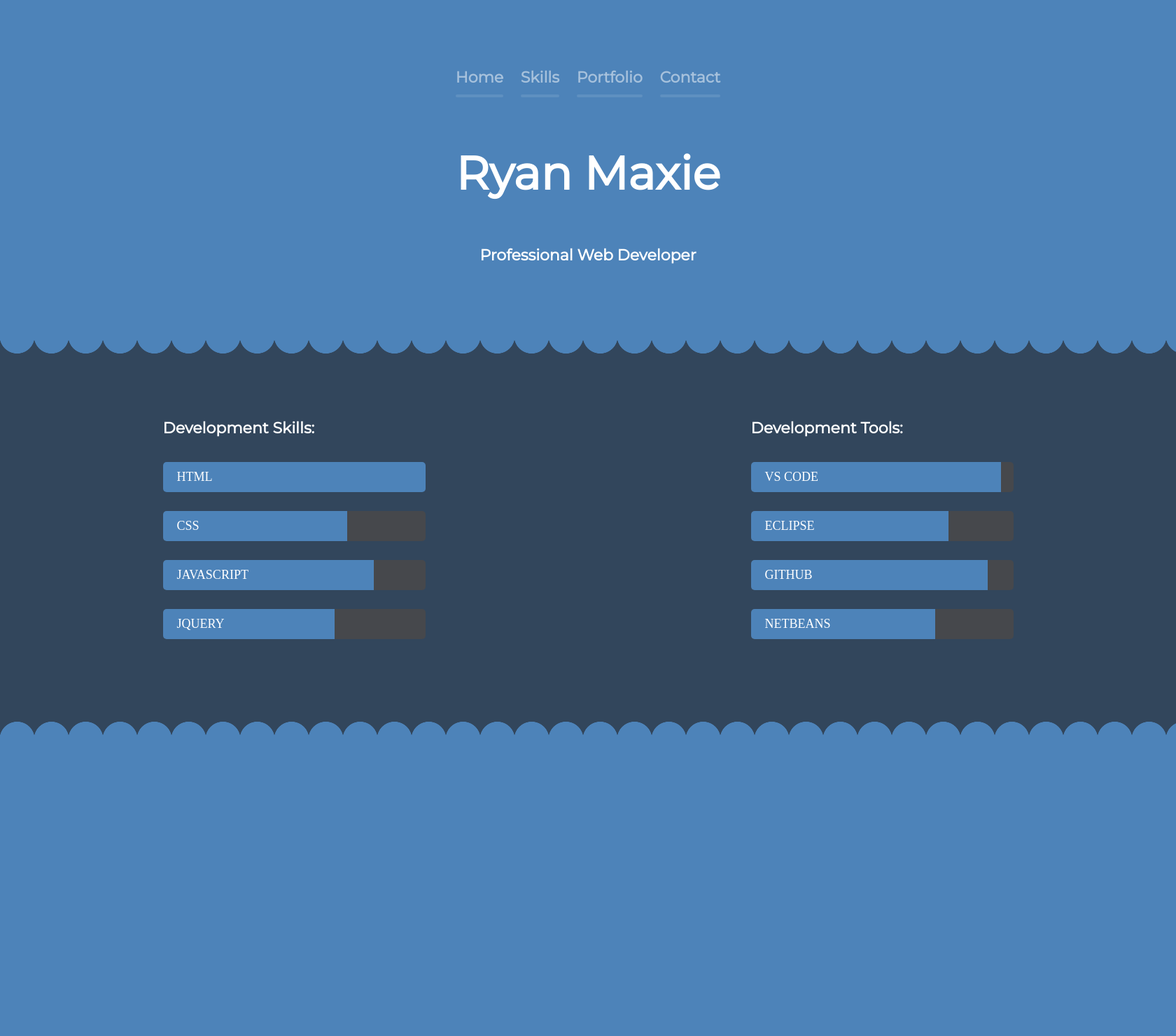
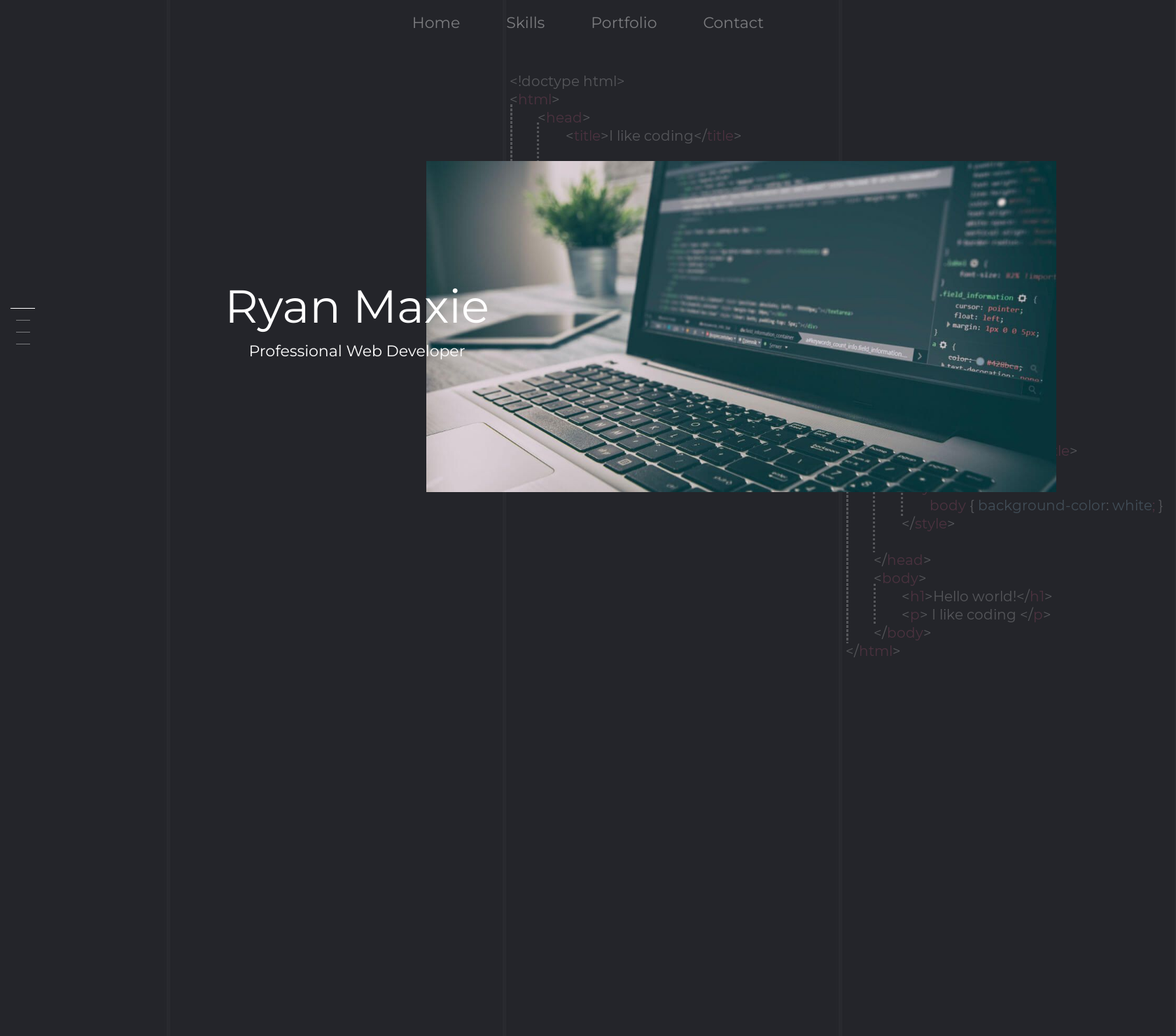
Before and after one commit to RyanMaxiemus/RyanMaxiemus.github.io, a PHP site: page / in a window 1680 px wide. Shown: the top 1480 px of the page at 70% size. Before the commit the page ends 1050 px from the top, so only its background shows below. Run offline with PHP 8.4, Linux system fonts and the light colour scheme; some libraries are stand-ins or nearby versions.

Commit message:
Revamped website

```diff
--- a/index.html
+++ b/index.html
@@ -8,107 +8,126 @@
     <head>
         <meta charset="utf-8" />
         <meta http-equiv="X-UA-Compatible" content="IE=edge" />
-        <title>Ryan Maxie</title>
-        <meta name="description" content="Ryan Maxie Web Developer Portfolio" />
+        <title>Ryan Maxie Portfolio</title>
+        <meta name="description" content="Ryan Maxie's Portfolio" />
         <meta name="viewport" content="width=device-width, initial-scale=1" />
+
+        <!-- Latest compiled and minified Bootstrap 4 CSS -->
+        <link
+            rel="stylesheet"
+            href="https://maxcdn.bootstrapcdn.com/bootstrap/4.0.0/css/bootstrap.min.css"
+            integrity="sha384-Gn5384xqQ1aoWXA+058RXPxPg6fy4IWvTNh0E263XmFcJlSAwiGgFAW/dAiS6JXm"
+            crossorigin="anonymous"
+        />
+
+        <!-- Styles for site -->
         <link rel="stylesheet" href="resources/css/main.css" />
     </head>
     <body>
         <!--[if lt IE 7]>
             <p class="browsehappy">
                 You are using an <strong>outdated</strong> browser. Please
-                <a href="#">upgrade your browser</a> to improve your experience.
+                <a href="https://www.google.com/chrome/"
+                    >upgrade your browser</a
+                >
+                to improve your experience.
             </p>
         <![endif]-->
 
-        <div class="container">
-            <div class="top-container">
-                <header>
-                    <div class="nav">
-                        <div class="nav-links">
-                            <a href="#home"
-                                >Home
-                                <hr class="link-line"
-                            /></a>
-                            <a href="#skills"
-                                >Skills
-                                <hr class="link-line"
-                            /></a>
-                            <a href="#portfolio"
-                                >Portfolio
-                                <hr class="link-line"
-                            /></a>
-                            <a href="#contact"
-                                >Contact
-                                <hr class="link-line"
-                            /></a>
-                        </div>
-                    </div>
-                </header>
-                <div>
-                    <h1>Ryan Maxie</h1>
-                </div>
-                <div>
-                    <h2>Professional Web Developer</h2>
+        <!-- Images for background -->
+        <img
+            id="bg-code-top-center"
+            src="resources/images/bgCode.png"
+            alt="Code example for background"
+        />
+        <img
+            id="bg-code-bottom-right"
+            src="resources/images/bgCode.png"
+            alt="Code example for background"
+        />
+        <header>
+        <!-- Navigation Bar -->
+        <nav id="nav-bar" class="navbar fixed-top navbar-expand-md">
+            <!-- Button While Collapsed -->
+            <button
+                type="button"
+                class="navbar-toggler navbar-dark"
+                data-toggle="collapse"
+                data-target="#navbarCollapse"
+            >
+                <span class="navbar-toggler-icon"></span>
+            </button>
+            <!-- Navigation Links -->
+            <div class="collapse navbar-collapse" id="navbarCollapse">
+                <div class="navbar-nav mx-auto">
+                    <a
+                        id="home-link"
+                        href="#home"
+                        class="nav-item nav-link"
+                        >Home<hr></a
+                    >
+                    <a
+                        id="skills-link"
+                        href="#skills"
+                        class="nav-item nav-link"
+                        >Skills<hr></a
+                    >
+                    <a
+                        id="portfolio-link"
+                        href="#portfolio"
+                        class="nav-item nav-link"
+                        >Portfolio<hr></a
+                    >
+                    <a
+                        id="contact-link"
+                        href="#contact"
+                        class="nav-item nav-link"
+                        >Contact<hr></a
+                    >
                 </div>
             </div>
-            <!-- begin Separator -->
-            <div class="scallop-down"></div>
-            <!-- end Separator -->
-            <div class="bottom-container">
-                <div id="skills">
-                    <h2>Development Skills:</h2>
-                    <ul>
-                        <li>
-                            <span id="html-prog">HTML</span>
-                        </li>
-                        <li>
-                            <span id="css-prog">CSS</span>
-                        </li>
-                        <li>
-                            <span id="js-prog">JavaScript</span>
-                        </li>
-                        <li>
-                            <span id="jquery-prog">jQuery</span>
-                        </li>
-                    </ul>
-                </div>
-                <div id="tools">
-                    <h2>Development Tools:</h2>
-                    <ul>
-                        <li>
-                            <span id="vscode-prog">VS Code</span>
-                        </li>
-                        <li>
-                            <span id="eclipse-prog">Eclipse</span>
-                        </li>
-                        <li>
-                            <span id="github-prog">Github</span>
-                        </li>
-                        <li>
-                            <span id="netbeans-prog">NetBeans</span>
-                        </li>
-                    </ul>
-                </div>
+        </nav>
+        <!-- End of Navigation Bar -->
+        </header>
+
+        <div id="home">
+            <div id="nav-lines">
+                <hr id="home-line" class="nav-line active">
+                <hr id="skills-line" class="nav-line">
+                <hr id="portfolio-line" class="nav-line">
+                <hr id="contact-line" class="nav-line">
+            </div>
+            <div id="page-title">
+                <h1>Ryan Maxie</h1>
+                <p>Professional Web Developer</p>
+            </div>
+            <div>
+                <img
+                    id="home-img"
+                    src="resources/images/web-dev.jpg"
+                    alt="Laptop on desk"
+                />
             </div>
         </div>
-        <div class="scallop-up"></div>
-        <div class="top-container"></div>
 
+        <!-- jQuery Library -->
+        <script src="https://cdnjs.cloudflare.com/ajax/libs/jquery/3.4.1/jquery.min.js"></script>
+
+        <!-- Popper Library -->
         <script
-            src="https://code.jquery.com/jquery-3.3.1.slim.min.js"
-            integrity="sha384-q8i/X+965DzO0rT7abK41JStQIAqVgRVzpbzo5smXKp4YfRvH+8abtTE1Pi6jizo"
+            src="https://cdnjs.cloudflare.com/ajax/libs/popper.js/1.12.9/umd/popper.min.js"
+            integrity="sha384-ApNbgh9B+Y1QKtv3Rn7W3mgPxhU9K/ScQsAP7hUibX39j7fakFPskvXusvfa0b4Q"
             crossorigin="anonymous"
         ></script>
+
+        <!-- Bootstrap 4 Library -->
         <script
-            src="https://cdnjs.cloudflare.com/ajax/libs/popper.js/1.14.7/umd/popper.min.js"
-            integrity="sha384-UO2eT0CpHqdSJQ6hJty5KVphtPhzWj9WO1clHTMGa3JDZwrnQq4sF86dIHNDz0W1"
+            src="https://maxcdn.bootstrapcdn.com/bootstrap/4.0.0/js/bootstrap.min.js"
+            integrity="sha384-JZR6Spejh4U02d8jOt6vLEHfe/JQGiRRSQQxSfFWpi1MquVdAyjUar5+76PVCmYl"
             crossorigin="anonymous"
         ></script>
-        <script
-            src="https://stackpath.bootstrapcdn.com/bootstrap/4.3.1/js/bootstrap.min.js"
-            integrity="sha384-JjSmVgyd0p3pXB1rRibZUAYoIIy6OrQ6VrjIEaFf/nJGzIxFDsf4x0xIM+B07jRM"
-            crossorigin="anonymous"
-        ></script>
+
+        <!-- Script for site's JavaScript -->
+        <script src="resources/js/main.js"></script>
     </body>
 </html>
--- a/resources/css/main.css
+++ b/resources/css/main.css
@@ -1,29 +1,199 @@
 @import url('https://fonts.googleapis.com/css?family=Montserrat&display=swap');
 
-/* Variables */
-:root {
-    --bgLightBlue: #4d83b9;
-    --bgDarkBlue: #32465c;
+/* Set page margin and padding, fonts & background image */
+body {
+    margin: 0;
+    padding: 0;
+    color: white;
+    font-family: 'Montserrat', sans-serif;
+    background-image: url(../images/background.jpg);
+
+
+
+
+
+
+
+
+
+
+    height: 5000px;
 }
 
-body {
-    margin: 0px;
-    color: white;
-    font-family: 'Montserrat', sans-serif;
+/* Background code images placement */
+#bg-code-top-center {
+    position: absolute;
+    top: 100px;
+    left: 725px;
+
+    animation: slideInFromTop 1s ease-out 0s 1;
+    -webkit-animation: slideInFromTop 1s ease-out 0s 1;
+}
+
+#bg-code-bottom-right {
+    position: absolute;
+    top: 550px;
+    left: 1205px;
+
+    -webkit-animation: slideInFromBottom 1s ease-out 0s 1;
+    -moz-animation: slideInFromBottom 1s ease-out 0s 1;
+    -o-animation: slideInFromBottom 1s ease-out 0s 1;
+    animation: slideInFromBottom 1s ease-out 0s 1;
+}
+
+/* Animations */
+@keyframes slideInFromTop {
+    0% {
+        transform: translateY(-200%);
+    }
+    100% {
+        transform: translateY(0);
+    }
+}
+
+@-webkit-keyframes slideInFromTop {
+    0% {
+        transform: translateY(-200%);
+    }
+    100% {
+        transform: translateY(0);
+    }
+}
+
+@-moz-keyframes slideInFromTop {
+    0% {
+        transform: translateY(-200%);
+    }
+    100% {
+        transform: translateY(0);
+    }
+}
+
+@-o-keyframes slideInFromTop {
+    0% {
+        transform: translateY(-200%);
+    }
+    100% {
+        transform: translateY(0);
+    }
+}
+
+@keyframes slideInFromBottom {
+    0% {
+        transform: translateY(200%);
+    }
+    100% {
+        transform: translateY(0);
+    }
+}
+
+@-webkit-keyframes slideInFromBottom {
+    0% {
+        transform: translateY(200%);
+    }
+    100% {
+        transform: translateY(0);
+    }
+}
+
+@-moz-keyframes slideInFromBottom {
+    0% {
+        transform: translateY(200%);
+    }
+    100% {
+        transform: translateY(0);
+    }
+}
+
+@-o-keyframes slideInFromBottom {
+    0% {
+        transform: translateY(200%);
+    }
+    100% {
+        transform: translateY(0);
+    }
+}
+
+@keyframes slideInFromLeft {
+    0% {
+        transform: translateX(-500%);
+    }
+    100% {
+        transform: translateX(0);
+    }
+}
+
+@-webkit-keyframes slideInFromLeft {
+    0% {
+        transform: translateX(-500%);
+    }
+    100% {
+        transform: translateX(0);
+    }
+}
+
+@-moz-keyframes slideInFromLeft {
+    0% {
+        transform: translateX(-500%);
+    }
+    100% {
+        transform: translateX(0);
+    }
+}
+
+@-o-keyframes slideInFromLeft {
+    0% {
+        transform: translateX(-500%);
+    }
+    100% {
+        transform: translateX(0);
+    }
+}
+
+@keyframes grow {
+    0% {
+        width: 0;
+    }
+    100% {
+        width: 900px;
+    }
+}
+
+@-webkit-keyframes grow {
+    0% {
+        width: 0;
+    }
+    100% {
+        width: 900px;
+    }
+}
+
+@-moz-keyframes grow {
+    0% {
+        width: 0;
+    }
+    100% {
+        width: 900px;
+    }
+}
+
+@-o-keyframes grow {
+    0% {
+        width: 0;
+    }
+    100% {
+        width: 900px;
+    }
 }
 
 /* Navigation Bar */
-.nav > .nav-links {
-    font-size: 18px;
-}
-
-.nav > .nav-links > a {
-    display: inline-block;
-    padding: 13px 10px 13px 10px;
-    text-decoration: none;
-    color: rgba(255, 255, 255, 0.5);
+#home-link,
+#skills-link,
+#portfolio-link,
+#contact-link {
+    margin: 0 25px;
+    color: rgba(255, 255, 255, 0.4);
     font-size: 22px;
-    font-weight: bold;
 
     /* Transition out of transperency */
     -webkit-transition: color 1s ease-out;
@@ -32,14 +202,15 @@ body {
     transition: color 1s ease-out;
 }
 
-/* When navigation link is hovered over change transperency of link */
-.nav > .nav-links > a:hover {
+#home-link:hover,
+#skills-link:hover,
+#portfolio-link:hover,
+#contact-link:hover {
     color: rgba(255, 255, 255, 1);
 }
 
-hr {
-    border: 2px solid rgba(255, 255, 255, 0.1);
-    border-radius: 5px;
+.nav-link > hr {
+    border-color: rgba(255, 255, 255, 0);
 
     /* Transition out of transperency */
     -webkit-transition: border-color 1s ease-out;
@@ -48,137 +219,77 @@ hr {
     transition: border-color 1s ease-out;
 }
 
-/* When navigation link is hovered over change transperency of hr */
-a:hover hr {
+.nav-link:hover > hr {
     border-color: rgba(255, 255, 255, 1);
 }
 
-/* Page containers' styles */
-.top-container {
-    display: flex;
-    flex-direction: column;
-    justify-content: center;
-    min-height: 60vh;
-    width: 100%;
-    align-items: center;
-    background: var(--bgLightBlue);
+/* Navigation Lines */
+#nav-lines {
+    align-self: center;
+
+    position: fixed;
+    left: 15px;
 }
 
-.bottom-container {
-    display: flex;
-    justify-content: space-around;
-    background: var(--bgDarkBlue);
+.nav-line {
+    width: 20px;
+    border-color: rgba(255, 255, 255, 0.4);
 }
 
-/* Dividers */
-.scallop-down {
-    height: 100px;
-    width: 100%;
-    background: -webkit-gradient(
-        radial,
-        50% 0,
-        10,
-        50% 0,
-        40,
-        from(#4d83b9),
-        color-stop(0.49, #4d83b9),
-        color-stop(0.51, #32465c),
-        to(#32465c)
-    );
-    -webkit-background-size: 49px 100%;
+.active {
+    border-color: rgba(255, 255, 255, 1);
+    width: 35px;
+
+
+    /*
+    *
+    * CHECK THIS
+    *
+    */
+
+    /* Transition to full width */
+    -webkit-transition: width 1s ease-out;
+    -moz-transition: width 1s ease-out;
+    -o-transition: width 1s ease-out;
+    transition: width 1s ease-out;
 }
 
-.scallop-up {
-    height: 100px;
-    width: 100%;
-    background: -webkit-gradient(
-        radial,
-        50% 100%,
-        10,
-        50% 100%,
-        40,
-        from(#4d83b9),
-        color-stop(0.49, #4d83b9),
-        color-stop(0.51, #32465c),
-        to(#32465c)
-    );
-    -webkit-background-size: 49px 100%;
+/* Home Section */
+#home {
+    display: flex;
+    justify-content: center;
+
+    position: relative;
+    top: 230px;
 }
 
-h1 {
+#page-title {
+    position: relative;
+    right: -150px;
+
+    align-self: center;
+
+    -webkit-animation: slideInFromLeft 1s ease-out 0s 1;
+    -moz-animation: slideInFromLeft 1s ease-out 0s 1;
+    -o-animation: slideInFromLeft 1s ease-out 0s 1;
+    animation: slideInFromLeft 1s ease-out 0s 1;
+}
+
+#home-img {
+    margin-left: 60px;
+    width: 900px;
+
+    -webkit-animation: grow 1s ease-out 0s 1;
+    -moz-animation: grow 1s ease-out 0s 1;
+    -o-animation: grow 1s ease-out 0s 1;
+    animation: grow 1s ease-out 0s 1;
+}
+
+#page-title > h1 {
     font-size: 66px;
 }
-h2 {
+
+#page-title > p {
+    text-align: center;
     font-size: 22px;
-    font-weight: bold;
 }
-
-#skills,
-#tools {
-    display: flex;
-    flex-direction: column;
-}
-
-/* Progress Bars */
-#skills > ul,
-#tools > ul {
-    list-style: none;
-    padding: 0;
-}
-
-#tools ul li,
-#skills ul li {
-    width: 375px;
-    overflow: hidden;
-    height: 43px;
-    line-height: 43px;
-    background: #46484c;
-    border-radius: 5px;
-    margin: 0 0 27px;
-}
-
-#tools ul li span,
-#skills ul li span {
-    background: var(--bgLightBlue);
-    color: #fff;
-    text-transform: uppercase;
-    display: block;
-    font-family: 'novecentosanswide';
-    font-weight: normal;
-    font-size: 18px;
-    padding: 0 0 0 20px;
-}
-
-/* Skills Progress */
-#html-prog {
-    width: 100%;
-}
-
-#css-prog {
-    width: 65%;
-}
-
-#js-prog {
-    width: 75%;
-}
-
-#jquery-prog {
-    width: 60%;
-}
-
-/* Tools Progress */
-#vscode-prog {
-    width: 90%;
-}
-
-#eclipse-prog {
-    width: 70%;
-}
-
-#github-prog {
-    width: 85%;
-}
-
-#netbeans-prog {
-    width: 65%;
-}
```
Also changed, not shown: resources/images/background.jpg (added), resources/images/bgCode.png (added), resources/images/web-dev.jpg (added).
